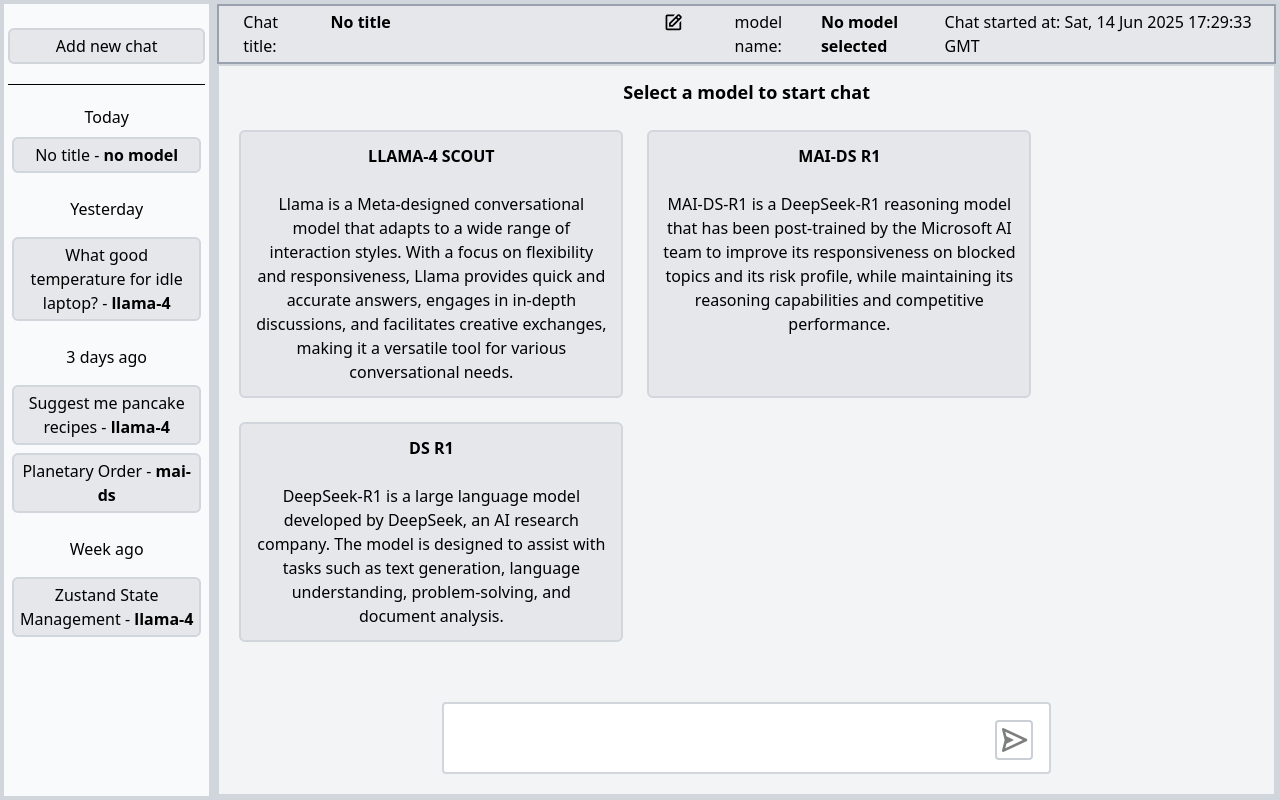
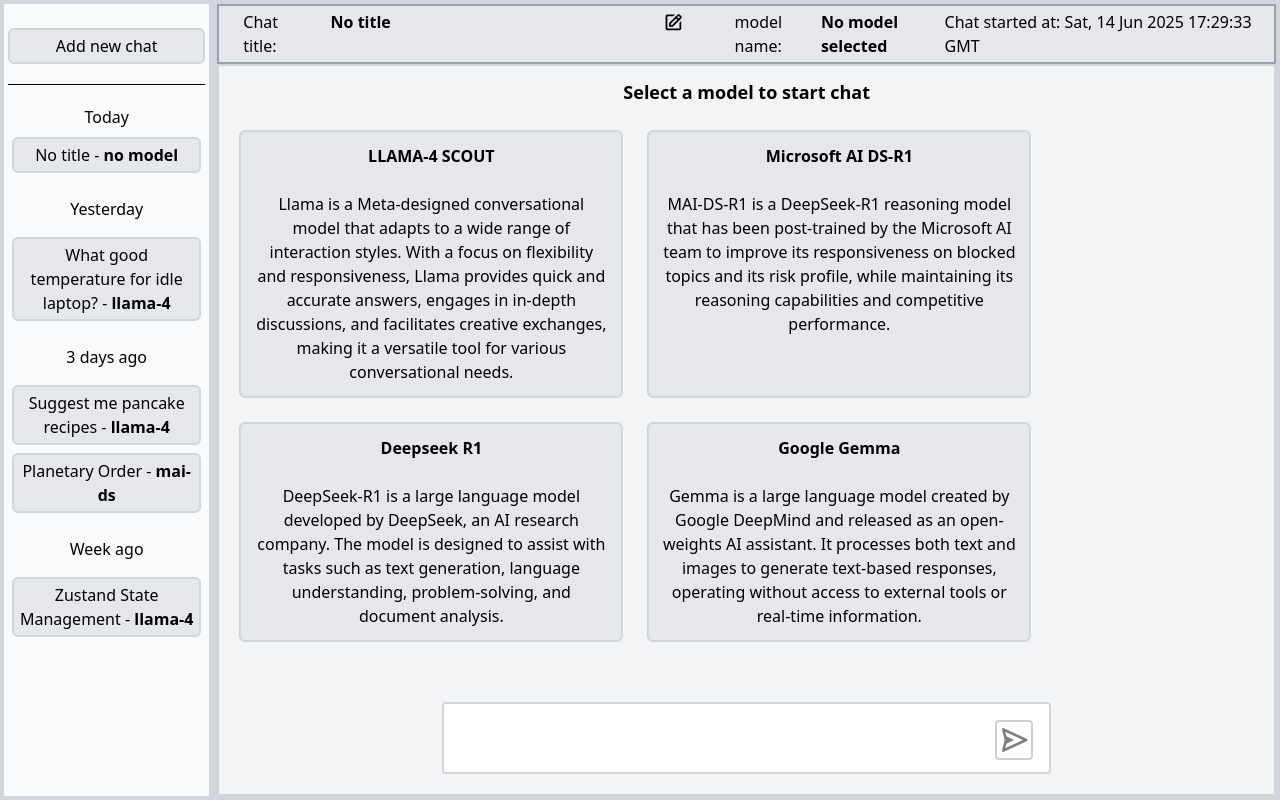
Before and after one commit to BMike903/LLM-front, a React (Vite) app: page / in a window 1280 px wide. Built offline with nearby package versions, Linux system fonts and the light colour scheme.

Commit message:
gemma added

```diff
--- a/src/constants/models.ts
+++ b/src/constants/models.ts
@@ -8,15 +8,21 @@ export const models: ModelsList = {
       "Llama is a Meta-designed conversational model that adapts to a wide range of interaction styles. With a focus on flexibility and responsiveness, Llama provides quick and accurate answers, engages in in-depth discussions, and facilitates creative exchanges, making it a versatile tool for various conversational needs.",
   },
   "mai-ds": {
-    name: "MAI-DS R1",
+    name: "Microsoft AI DS-R1",
     APIName: "microsoft/mai-ds-r1:free",
     description:
       "MAI-DS-R1 is a DeepSeek-R1 reasoning model that has been post-trained by the Microsoft AI team to improve its responsiveness on blocked topics and its risk profile, while maintaining its reasoning capabilities and competitive performance. ",
   },
   "ds-r1": {
-    name: "DS R1",
+    name: "Deepseek R1",
     APIName: "deepseek/deepseek-r1-0528:free",
     description:
       "DeepSeek-R1 is a large language model developed by DeepSeek, an AI research company. The model is designed to assist with tasks such as text generation, language understanding, problem-solving, and document analysis. ",
   },
+  "gemma-3n": {
+    name: "Google Gemma",
+    APIName: "google/gemma-3n-e4b-it:free",
+    description:
+      "Gemma is a large language model created by Google DeepMind and released as an open-weights AI assistant. It processes both text and images to generate text-based responses, operating without access to external tools or real-time information.",
+  },
 } as const;
```
